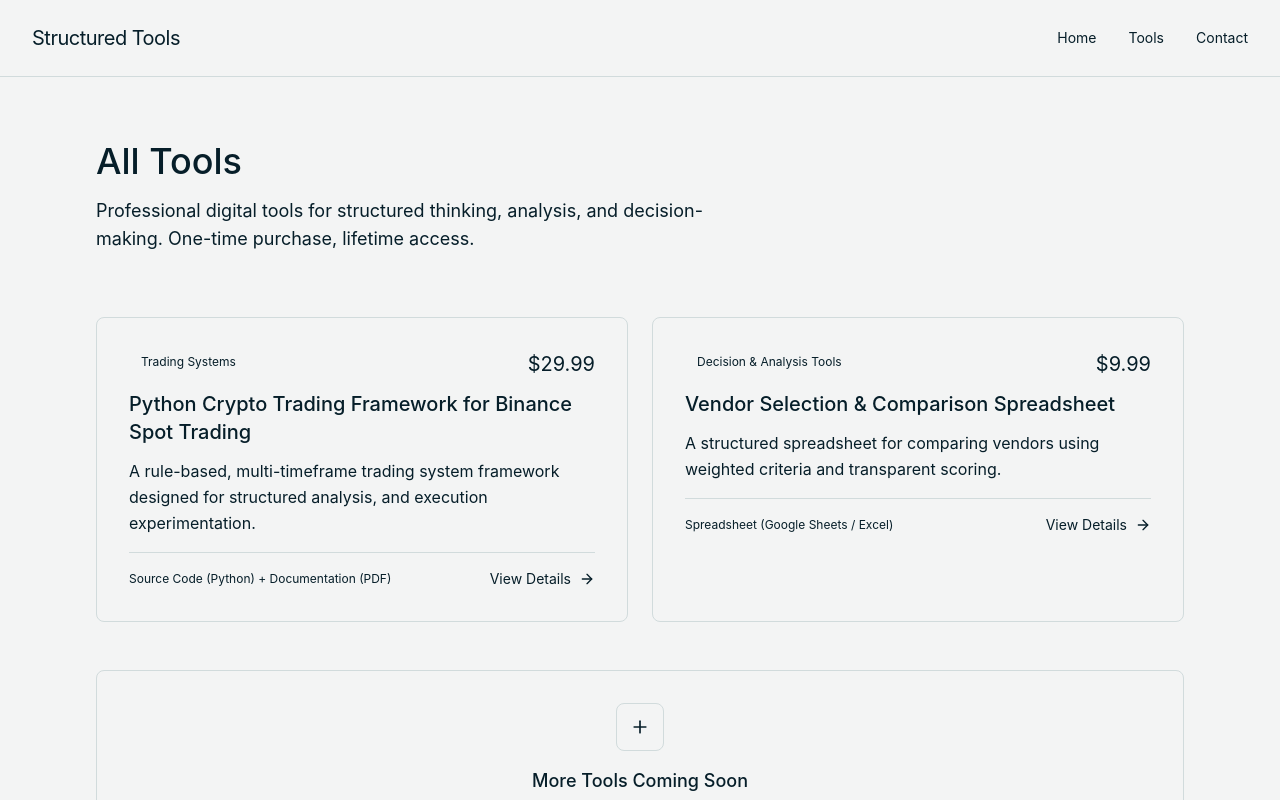
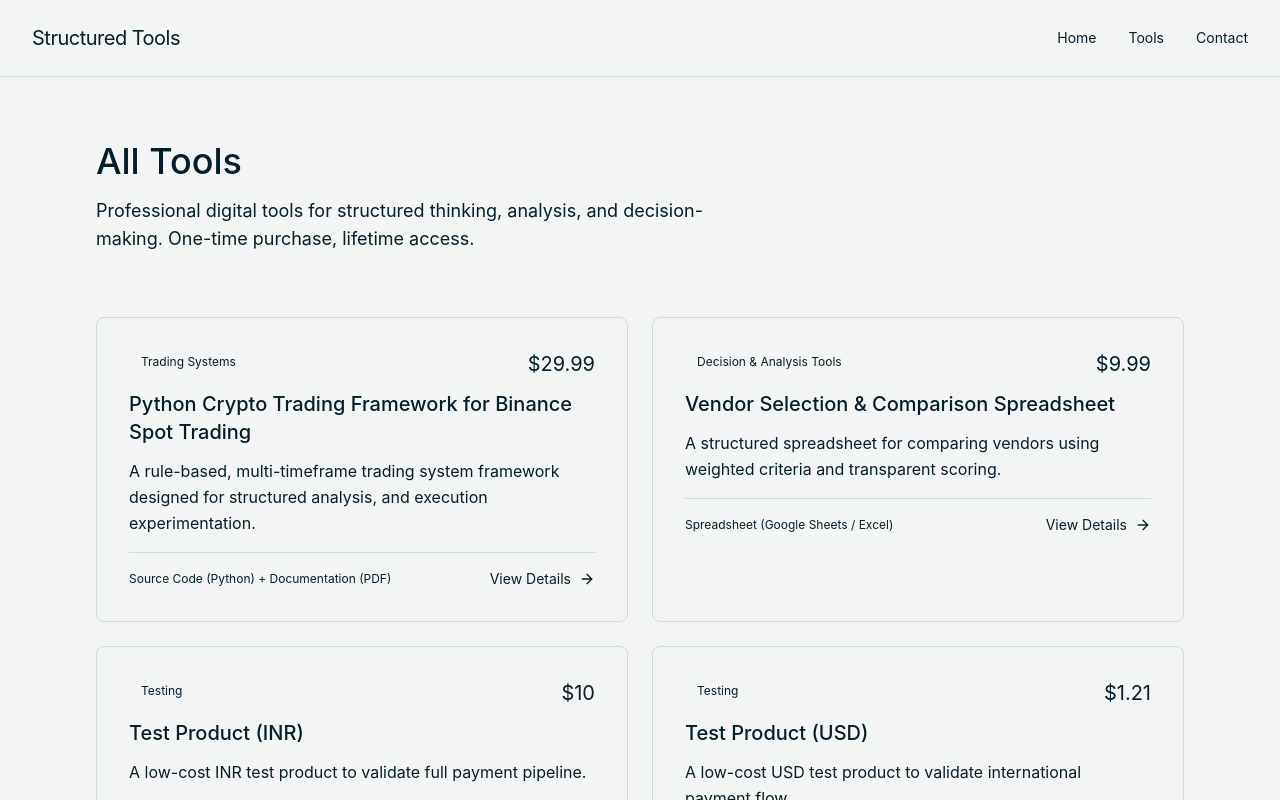
Before and after one commit to VedantN0/structured-tools-site, a React (Vite) app: page /products in a window 1280 px wide. Shown: the top 800 px of the page. Built offline with nearby package versions, Linux system fonts and the light colour scheme.

Commit message:
Version 1.05 Test Products

```diff
--- a/api/create-order.ts
+++ b/api/create-order.ts
@@ -11,7 +11,7 @@ export default async function handler(
   }
 
   try {
-    const { amount, productId } = req.body;
+    const { amount, productId, currency } = req.body;
 
     if (!amount || !productId) {
       return res.status(400).json({ error: "Invalid request payload" });
@@ -24,7 +24,7 @@ export default async function handler(
 
     const order = await razorpay.orders.create({
       amount: Number(amount),
-      currency: "USD",
+      currency: currency || "INR",
       receipt: `r_${Date.now()}`,
     });
 
--- a/src/app/data/products.ts
+++ b/src/app/data/products.ts
@@ -8,6 +8,7 @@ export interface Product {
   whoItsFor: string[];
   whatsIncluded: string[];
   price: number;
+  currency: "INR" | "USD";
   accessFile: string[],
   features: string[];
 }
@@ -37,6 +38,7 @@ export const products: Product[] = [
       "Lifetime access to the repository"
     ],
     price: 2999,
+    currency: "USD",
     accessFile: ["/downloads/multi-timeframe-strategy.pdf"],
     features: [
       "Multi-timeframe market analysis",
@@ -70,6 +72,7 @@ export const products: Product[] = [
       "Lifetime access"
     ],
     price: 999,
+    currency: "USD",
     accessFile: ["/downloads/vendor-selection-spreadsheet.pdf"],
     features: [
       "Weighted criteria scoring",
@@ -78,6 +81,64 @@ export const products: Product[] = [
       "Clear decision structuring",
       "Reusable for multiple evaluations"
     ]
+  },
+  {
+    id: "test-inr-product",
+    name: "Test Product (INR)",
+    category: "Testing",
+    format: "Digital File (PDF)",
+    shortDescription:
+      "A low-cost INR test product to validate full payment pipeline.",
+    description:
+      "This is a test product used to validate Razorpay order creation, payment verification, download access, and analytics tracking in INR.",
+    whoItsFor: [
+      "Internal testing",
+      "Pipeline validation",
+      "Live payment verification"
+    ],
+    whatsIncluded: [
+      "Test PDF download file",
+      "Access verification flow",
+      "Full Razorpay live mode test"
+    ],
+    price: 1000, // 10 (upees)
+    currency: "INR",
+    accessFile: ["/downloads/test-inr.pdf"],
+    features: [
+      "Order creation test",
+      "Payment verification test",
+      "Download token validation",
+      "GA4 purchase event validation"
+    ]
+  },
+  {
+    id: "test-usd-product",
+    name: "Test Product (USD)",
+    category: "Testing",
+    format: "Digital File (PDF)",
+    shortDescription:
+      "A low-cost USD test product to validate international payment flow.",
+    description:
+      "This product is used to test international USD payments through Razorpay, including order creation, verification, and token-based download access.",
+    whoItsFor: [
+      "International payment testing",
+      "USD flow validation",
+      "Analytics testing"
+    ],
+    whatsIncluded: [
+      "Test USD file download",
+      "Razorpay USD transaction test",
+      "Access control validation"
+    ],
+    price: 121, // $1.21 (dollars)
+    currency: "USD",
+    accessFile: ["/downloads/test-usd.pdf"],
+    features: [
+      "International payment test",
+      "USD checkout validation",
+      "Token-based download test",
+      "GA4 purchase tracking"
+    ]
   }
 ];
 
--- a/src/app/pages/CheckoutPage.tsx
+++ b/src/app/pages/CheckoutPage.tsx
@@ -44,7 +44,7 @@ export function CheckoutPage() {
     const options = {
       key: import.meta.env.VITE_RAZORPAY_KEY_ID,
       amount: order.amount,
-      currency: "USD",
+      currency: product.currency,
       name: "Structured Tools",
       description: product.name,
       order_id: order.id,
```
Also changed, not shown: 2 other files (tests, documents, lock files or other folders).
